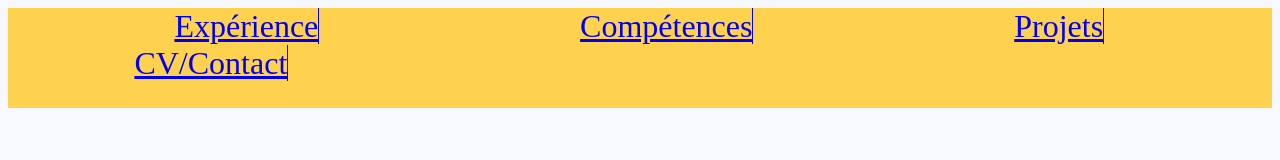
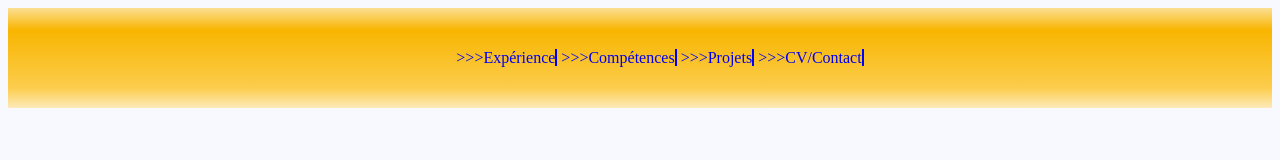
Before and after one commit to Wanbli83470/MON_SITE, a plain HTML site: page CV_HTML/index.html in a window 1280 px wide. Drawn offline with Linux system fonts and the light colour scheme.

Commit message:
amélioration diverses

```diff
--- a/CV_HTML/index.html
+++ b/CV_HTML/index.html
@@ -9,10 +9,10 @@
 
 <div id="header">
 	<ul>
-		<a href="experience.html"><li>Expérience</li></a>
-		<a href="competences.html"><li>Compétences</li></a>
-		<a href="projets.html"><li>Projets</li></a>
-		<a href="cv_contact.html"><li>CV/Contact</li></a>
+		<a href="experience.html"><li> >>>Expérience</li></a>
+		<a href="competences.html"><li> >>>Compétences</li></a>
+		<a href="projets.html"><li> >>>Projets</li></a>
+		<a href="cv_contact.html"><li> >>>CV/Contact</li></a>
 	</ul>
 </div>
 
--- a/CV_HTML/style.css
+++ b/CV_HTML/style.css
@@ -2,20 +2,42 @@ body {
 	background-color: #F8F8FF;
 }
 #header{
+	display: flex;
 	background-color: #FED24F;
 	width : 100%;
 	height: 100px;
-	font-size : 2em;
+	color : black;
+	text-decoration:none;
+	white-space: nowrap;
+	background: -moz-linear-gradient(top, #fbdf93 0%, #f8b500 22%, #fccd4d 80%, #fceabb 100%); /* FF3.6-15 */
+	background: -webkit-linear-gradient(top, #fbdf93 0%,#f8b500 22%,#fccd4d 80%,#fceabb 100%); /* Chrome10-25,Safari5.1-6 */
 }
 li {
 	display: inline;
-	margin: 10%;
 	text-align: center;
-	border-right: 1px solid blue
+	border-right: 2px solid blue;
+	text-decoration:none;
 }
 ul {
 	display: inline;
+	margin: auto;
+	font-size:1em;
+	color : black;
+	-webkit-transition: width 1s ease;
+	transition-property: color,width, height;
+	transition-duration: 1s;
+	text-decoration:none;
 }
+ul :hover {
+color: blue;
+font-size : 1.2em
+}
+
 input {
 border : 1px solid blue
 }
+input:hover {
+border : 1.5px solid blue
+}
+a {
+text-decoration:none;}
```
